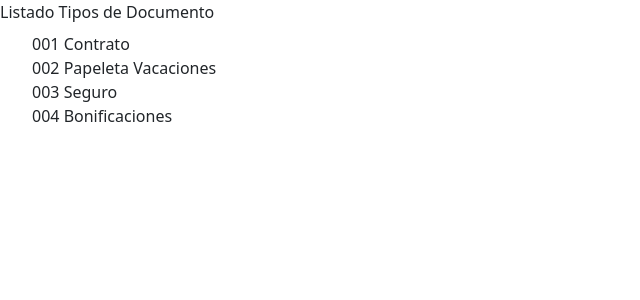
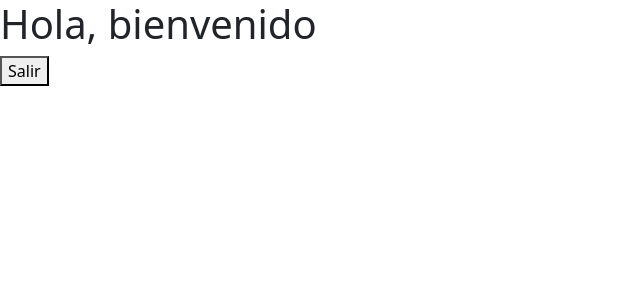
Before and after one commit to cristianescobarcastro/hqb_react_review, a React (Create React App) app: page / in a window 1280 px wide. Shown: the top 300 px of the page, without its empty margins (0-640 px from the left). Built offline with nearby package versions, Linux system fonts and the light colour scheme.

Commit message:
tarea completada

```diff
--- a/src/App.tsx
+++ b/src/App.tsx
@@ -9,9 +9,6 @@ function App() {
         <Home />
         </p>
       </header>
-
-
-
     </div>
   );
 }
--- a/src/containers/home/Home.tsx
+++ b/src/containers/home/Home.tsx
@@ -1,13 +1,22 @@
-import Formulario from "../../components/Formulario"
+import React from 'react'
 
 const Home = () => {
+
+    const [boton, setValorBoton] = React.useState<string>("Mensaje1");
+    const [mensaje, setTexto] = React.useState<string>("Hola, bienvenido");
+
+    const handleModificaHeader = (e:any) => {
+        e.preventDefault();
+        setValorBoton(boton=="Mensaje1" ? "Mensaje2" :"Mensaje1")
+        setTexto(boton=="Mensaje1" ? "Vuelve pronto!" : "Hola, bienvenido")
+    };
+
     return (
-        <div>
-            <div >
-                <Formulario></Formulario>
-            </div>
-        </div>
+        <header>
+          <h1>{mensaje}</h1>
+          <button id="boton" onClick={handleModificaHeader}>Salir</button>
+      </header>
     )
-};
+}
 
-export default Home
+export default Home;
```
